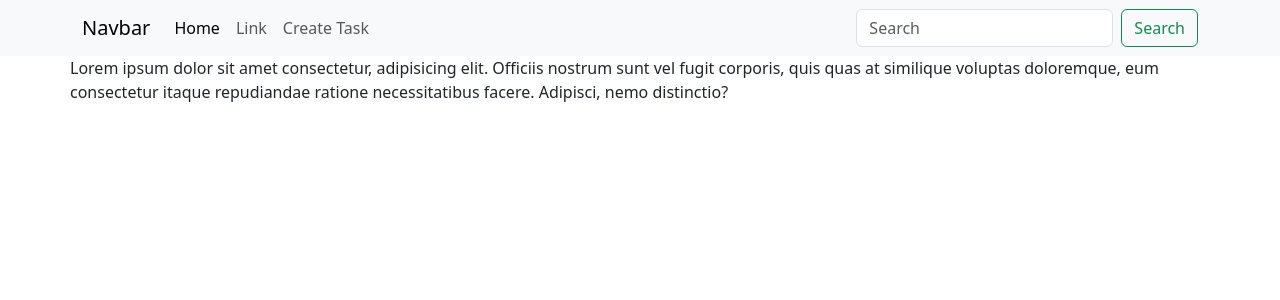
After one commit to mallick-portfolio/phitron-week-4, a Django app: page / in a window 1280 px wide. The commit adds this page. Shown: the top 300 px of the page. Run offline with Django 5.2, Linux system fonts and the light colour scheme.

```diff
--- a/assignment/task/urls.py
+++ b/assignment/task/urls.py
@@ -1,7 +1,7 @@
 
 
 from django.urls import path
-
+from task.views import create_task
 urlpatterns = [
-    # path('admin/', admin.site.urls),
+    path('create-task/', create_task, name="create_task"),
 ]
--- a/assignment/task_management/urls.py
+++ b/assignment/task_management/urls.py
@@ -1,8 +1,11 @@
 
 from django.contrib import admin
 from django.urls import path,include
+from task_management.views import home
+
 
 urlpatterns = [
+    path('', home),
     path('admin/', admin.site.urls),
     path("task/", include('task.urls')),
     path("category/", include('category.urls')),
--- a/assignment/task_management/views.py
+++ b/assignment/task_management/views.py
@@ -0,0 +1,5 @@
+from django.shortcuts import render
+
+
+def home(request):
+  return render(request, 'home.html')
--- a/assignment/templates/base.html
+++ b/assignment/templates/base.html
@@ -26,20 +26,10 @@
             <li class="nav-item">
               <a class="nav-link" href="#">Link</a>
             </li>
-            <li class="nav-item dropdown">
-              <a class="nav-link dropdown-toggle" href="#" role="button" data-bs-toggle="dropdown" aria-expanded="false">
-                Dropdown
-              </a>
-              <ul class="dropdown-menu">
-                <li><a class="dropdown-item" href="#">Action</a></li>
-                <li><a class="dropdown-item" href="#">Another action</a></li>
-                <li><hr class="dropdown-divider"></li>
-                <li><a class="dropdown-item" href="#">Something else here</a></li>
-              </ul>
+            <li class="nav-item">
+              <a class="nav-link" href="{% url "create_task" %}">Create Task</a>
             </li>
-            <li class="nav-item">
-              <a class="nav-link disabled" aria-disabled="true">Disabled</a>
-            </li>
+
           </ul>
           <form class="d-flex" role="search">
             <input class="form-control me-2" type="search" placeholder="Search" aria-label="Search">
--- /dev/null
+++ b/assignment/templates/home.html
@@ -0,0 +1,14 @@
+{% extends "base.html" %}
+{% load static %}
+{% block title %}
+  Home page
+{% endblock title %}
+
+{% block content %}
+
+  <div class="container">
+    <div class="row">
+      Lorem ipsum dolor sit amet consectetur, adipisicing elit. Officiis nostrum sunt vel fugit corporis, quis quas at similique voluptas doloremque, eum consectetur itaque repudiandae ratione necessitatibus facere. Adipisci, nemo distinctio?
+    </div>
+  </div>
+{% endblock content %}
```
Also changed, not shown: assignment/task/templates/task/form.html (+12 -0 lines), assignment/task/views.py (+6 -1 lines), assignment/category/migrations/0001_initial.py (added), assignment/task/migrations/0001_initial.py (added).
